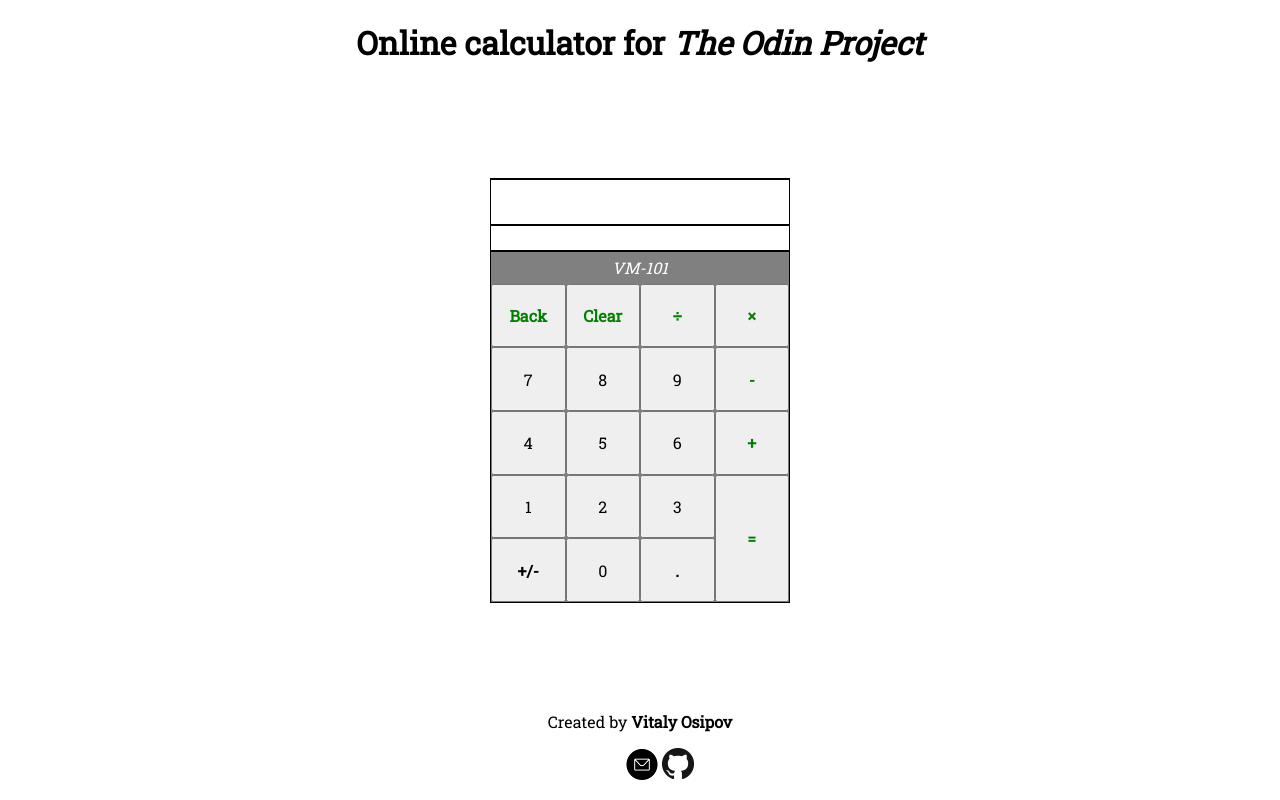
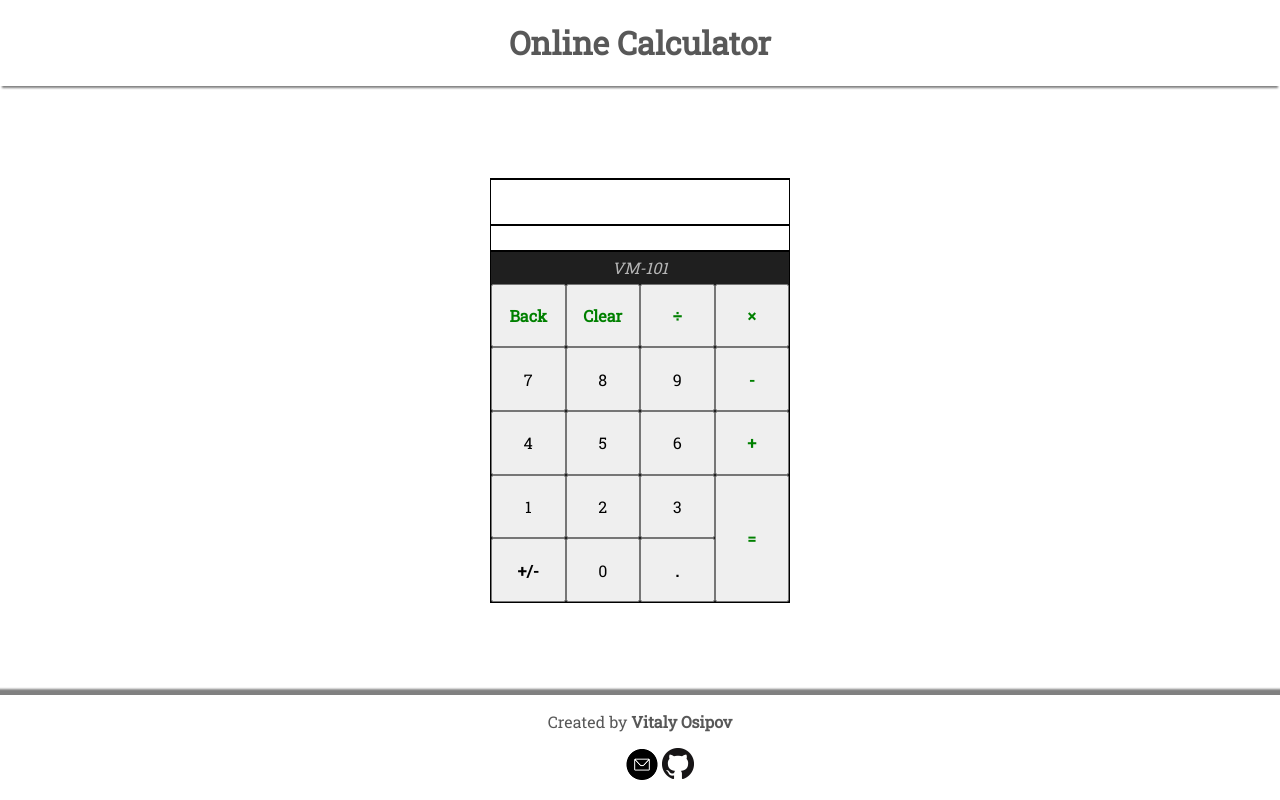
Before and after one commit to vi7ali/calculator, a plain HTML site: page index.html in a window 1280 px wide. Drawn offline with Linux system fonts and the light colour scheme.

Commit message:
More design additions like shadows

```diff
--- a/css/style.css
+++ b/css/style.css
@@ -2,15 +2,25 @@
 
 .button {
 	padding: 0;
+	/*border-radius: 15%;*/
 }
 
 html {
 	font-family: 'Roboto Slab', serif;
 }
 
-footer, .header {
+footer, header {
 	text-align: center;
 	min-width: 340px;
+	color: rgb(88, 88, 88);
+}
+
+header {
+	box-shadow: 0 4px 2px -2px gray;
+}
+
+footer {
+	box-shadow: 0 -4px 2px 2px gray;
 }
 
 .site-wrapper {
@@ -40,12 +50,12 @@ footer, .header {
 }
 
 .calculator {
+	background-color: rgb(31, 31, 31);
 	display: flex;
 	flex-flow: row wrap;
 	border: 1px solid black;
 	border-top: 2px solid black;
 	align-items: stretch;
-	background-color: grey;
 }
 
 .area {
@@ -85,6 +95,6 @@ footer, .header {
 #model {
 	margin: auto;
 	grid-area: 1 / 1 / 1 / 5;
-	color: white;
+	color: rgb(181, 181, 181);
 	/*border: 3px solid black;*/
 }
--- a/index.html
+++ b/index.html
@@ -11,7 +11,7 @@
 	<body>
 		<div class="site-wrapper">
 			<header class="header">
-				<h1>Online calculator for <em>The Odin Project</em></h1>
+				<h1>Online Calculator</em></h1>
 			</header>
 
 			<main class="main-wrapper">
--- a/js/script.js
+++ b/js/script.js
@@ -16,9 +16,9 @@ backspace.addEventListener('click', backspaceInput, false);
 numbers.forEach(el=>el.addEventListener('click', numberInput, false));
 operators.forEach(el=>el.addEventListener('click', operatorInput, false));
 
+const dbZero = 'DIVISION BY ZERO';
 let inputValues = [];
 let userInput = '';
-let dbZero = 'DIVISION BY ZERO';
 
 function backspaceInput() {
 	if(userInput.length)
```
